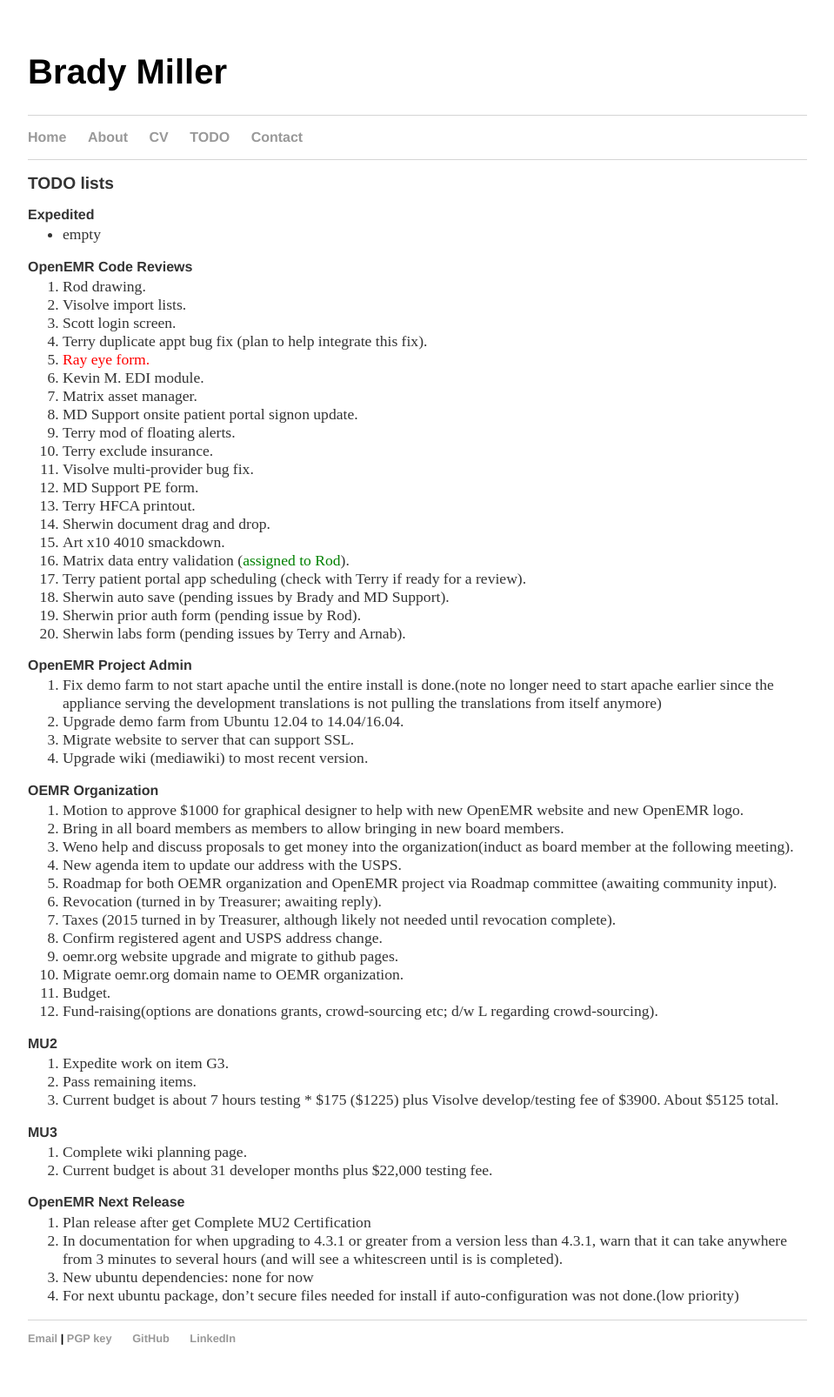
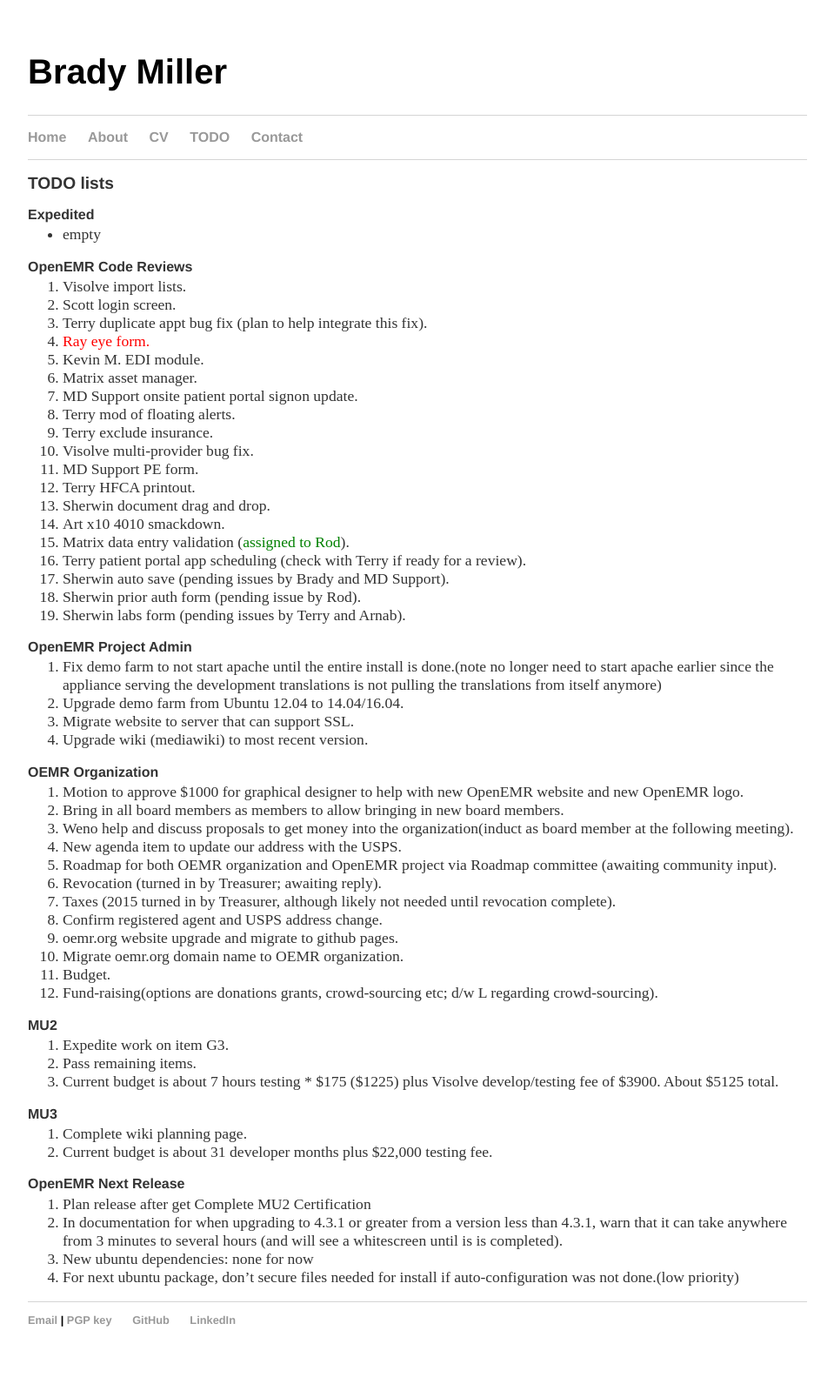
Before and after one commit to bradymiller/bradymiller.github.io, a Jekyll site: the page built from todo/index.md, in a window 1280 px wide. Shown: the whole page at 87% size, without its empty margins (160-1119 px from the left). Built offline with Jekyll 4.4.1, drawn with Linux system fonts in a browser that asks for light colours; after the commit the page ends 1585 px from its top, so only the background shows below that.

Commit message:
Update todo list

```diff
--- a/todo/index.md
+++ b/todo/index.md
@@ -7,7 +7,6 @@
 * empty
 
 ### OpenEMR Code Reviews
-1. Rod drawing.
 1. Visolve import lists.
 1. Scott login screen.
 1. Terry duplicate appt bug fix (plan to help integrate this fix).
```
